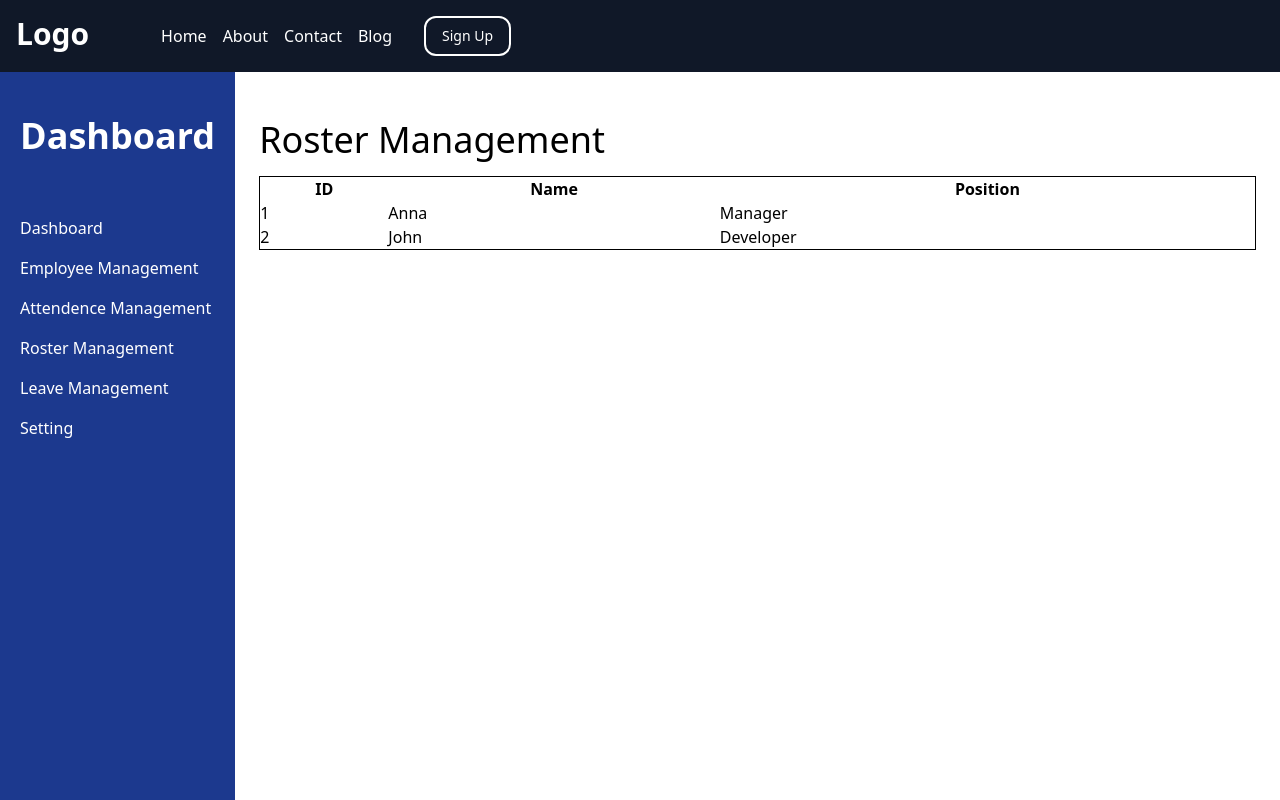
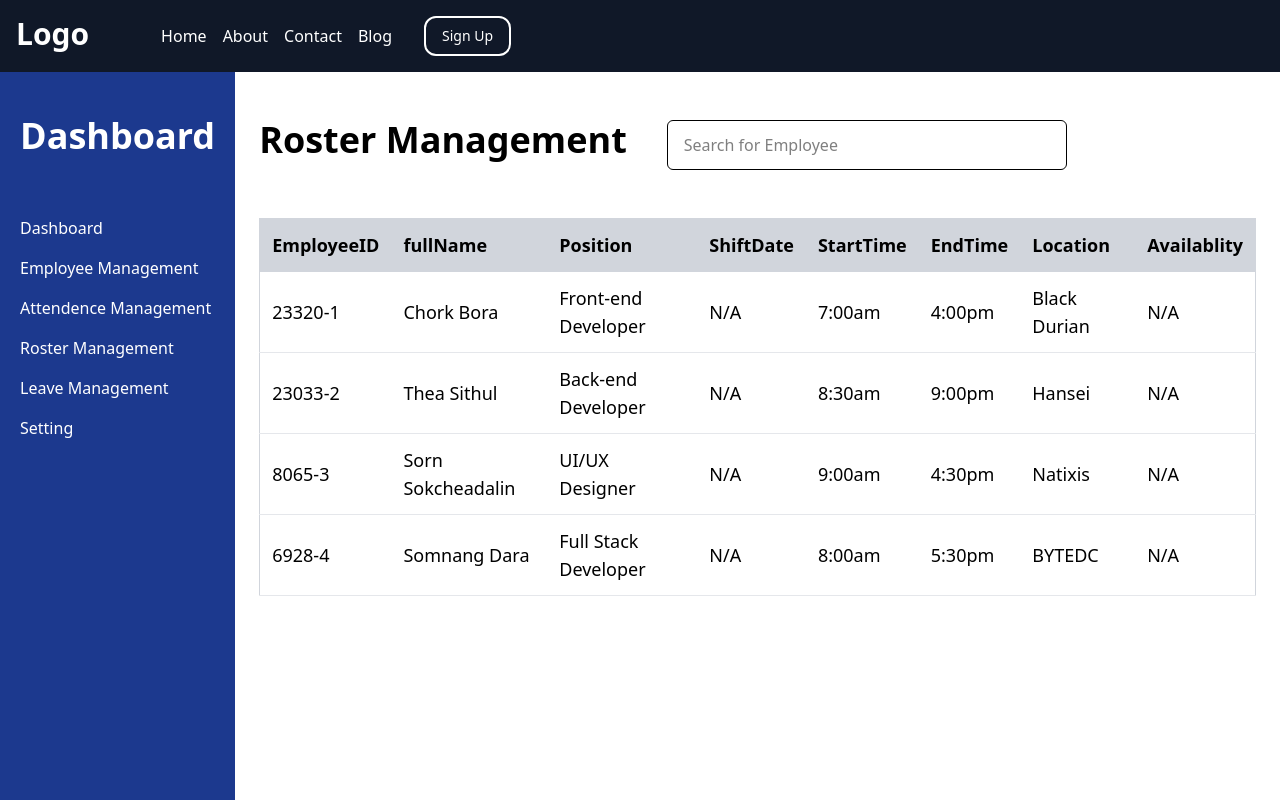
Before and after one commit to DaraCOOKED/HanSei-Electronics-fronted, a Nuxt app: page /roster-management in a window 1280 px wide. Shown: the top 800 px of the page. Built offline with nearby package versions, Linux system fonts and the light colour scheme.

Commit message:
feat/define props, dynamic searching, table

```diff
--- a/app/components/Appsidebar.vue
+++ b/app/components/AppSidebar.vue
@@ -28,8 +28,6 @@
                 <NuxtLink to="/setting">Setting</NuxtLink>
             </li>
 
-
-
         </ul>
     </div>
 </template>
--- /dev/null
+++ b/app/components/Roster.vue
@@ -0,0 +1,28 @@
+<script setup>
+
+defineProps({
+    id: String,
+    name: String,
+    position: String,
+    shifttime: Date,
+    starttime: Date,
+    endtime: Date,
+    location: String,
+
+});
+</script>
+
+
+<template>
+  <tbody>
+    <tr class="border-b border-gray-200 hover:bg-gray-50">
+      <td class="p-3">{{ id }}</td>
+      <td class="p-3">{{ name }}</td>
+      <td class="p-3">{{ position }}</td>
+      <td class="p-3">{{ shifttime }}</td>
+      <td class="p-3">{{ starttime }}</td>
+      <td class="p-3">{{ endtime }}</td>
+      <td class="p-3">{{ location }}</td>
+    </tr>
+  </tbody>
+</template>
--- a/app/pages/attendence-management.vue
+++ b/app/pages/attendence-management.vue
@@ -1,12 +1,12 @@
 <script setup>
-import Appsidebar from '~/components/Appsidebar.vue';
+import ApSsidebar from '~/components/AppSidebar.vue';
 </script>
 
 <template>
 
     <div class="flex">
 
-        <Appsidebar />
+        <AppSidebar />
         <div class="mt-6 p-6 w-full">
             <h2>Attendence Management</h2>
 
--- a/app/pages/dashboard.vue
+++ b/app/pages/dashboard.vue
@@ -1,11 +1,11 @@
 <script setup>
-import Appsidebar from '~/components/Appsidebar.vue';
+import AppSidebar from '~/components/AppSidebar.vue';
 </script>
 
 <template>
     <div class="flex">
 
-        <Appsidebar />
+        <AppSidebar />
         <div class="mt-6 p-6 w-full">
             <h2>Dashboard</h2>
 
--- a/app/pages/employee-management.vue
+++ b/app/pages/employee-management.vue
@@ -1,11 +1,11 @@
 <script setup>
-import Appsidebar from '~/components/Appsidebar.vue';
+import AppSidebar from '~/components/AppSidebar.vue';
 </script>
 
 <template>
     <div class="flex">
 
-        <Appsidebar />
+        <AppSidebar />
         <div class="mt-6 p-6 w-full">
             <h2>Employee Management</h2>
 
--- a/app/pages/leave-management.vue
+++ b/app/pages/leave-management.vue
@@ -1,11 +1,11 @@
 <script setup>
-import Appsidebar from '~/components/Appsidebar.vue';
+import AppSidebar from '~/components/AppSidebar.vue';
 </script>
 
 <template>
     <div class="flex">
 
-        <Appsidebar />
+        <AppSidebar />
         <div class="mt-6 p-6 w-full">
             <h2>Leave Management</h2>
 
--- a/app/pages/roster-management.vue
+++ b/app/pages/roster-management.vue
@@ -1,35 +1,110 @@
 <script setup>
-import Appsidebar from '~/components/Appsidebar.vue';
+import AppSidebar from '../components/AppSidebar.vue';
+
+function myFunction() {
+    var input, filter, table, tr, td, i, txtValue;
+    input = document.getElementById("myInput");
+    filter = input.value.toUpperCase();
+    table = document.getElementById("myTable");
+    tr = table.getElementsByTagName("tr");
+    // Start loop from index 1 to skip the header row (thead)
+    for (i = 1; i < tr.length; i++) {
+        td = tr[i].getElementsByTagName("td")[0];
+        if (td) {
+            txtValue = td.textContent || td.innerText;
+            if (txtValue.toUpperCase().indexOf(filter) > -1) {
+                tr[i].style.display = "";
+            } else {
+                tr[i].style.display = "none";
+            }
+        }
+    }
+}
 </script>
 
 <template>
     <div class="flex">
+        <!-- leftbar -->
+        <AppSidebar />
 
-        <Appsidebar />
-
+        <!-- rightbar -->
         <div class="mt-6 p-6 w-full">
 
-            <h1 class="text-4xl font-medium mb-4">Roster Management</h1>
 
-            <table class="w-full border">
-                <tr>
-                    <th>ID</th>
-                    <th>Name</th>
-                    <th>Position</th>
-                </tr>
+            <div class="flex gap-10">
+                <!-- The Tittle -->
+                <h1 class="text-4xl font-syne font-bold mb-4">Roster Management</h1>
 
-                <tr>
-                    <td>1</td>
-                    <td>Anna</td>
-                    <td>Manager</td>
-                </tr>
+                <!-- search  -->
+                <input type="text" id="myInput" onkeyup="myFunction()" placeholder="Search for Employee"
+                    title="Type in a name"
+                    class="w-100 p-3 pl-4 mb-4 text-base border border-black-300 rounded-md focus:outline-none focus:ring-2 focus:ring-blue-500">
 
-                <tr>
-                    <td>2</td>
-                    <td>John</td>
-                    <td>Developer</td>
-                </tr>
-            </table>
+            </div>
+
+            <!-- list Table -->
+            <div class="overflow-x-auto">
+                <table id="myTable" class="mt-8 min-w-full border-collapse border border-gray-300 text-lg">
+                    <!-- list field -->
+                    <thead>
+                        <tr class="bg-gray-300 border-b border-gray-300">
+                            <th class=" text-left p-3 font-semibold">EmployeeID</th>
+                            <th class=" text-left p-3 font-semibold">fullName</th>
+                            <th class=" text-left p-3 font-semibold">Position</th>
+                            <th class=" text-left p-3 font-semibold">ShiftDate</th>
+                            <th class=" text-left p-3 font-semibold">StartTime</th>
+                            <th class=" text-left p-3 font-semibold">EndTime</th>
+                            <th class=" text-left p-3 font-semibold">Location</th>
+                            <th class=" text-left p-3 font-semibold">Availablity</th>
+                        </tr>
+                    </thead>
+
+                    <!-- list employee -->
+                    <tbody>
+                        <tr class="border-b border-gray-200 hover:bg-gray-50">
+                            <td class="p-3">23320-1</td>
+                            <td class="p-3">Chork Bora</td>
+                            <td class="p-3">Front-end Developer</td>
+                            <td class="p-3">N/A</td>
+                            <td class="p-3">7:00am</td>
+                            <td class="p-3">4:00pm</td>
+                            <td class="p-3">Black Durian</td>
+                            <td class="p-3">N/A</td>
+                        </tr>
+                        <tr class="border-b border-gray-200 hover:bg-gray-50">
+                            <td class="p-3">23033-2</td>
+                            <td class="p-3">Thea Sithul</td>
+                            <td class="p-3">Back-end Developer</td>
+                            <td class="p-3">N/A</td>
+                            <td class="p-3">8:30am</td>
+                            <td class="p-3">9:00pm</td>
+                            <td class="p-3">Hansei</td>
+                            <td class="p-3">N/A</td>
+                        </tr>
+                        <tr class="border-b border-gray-200 hover:bg-gray-50">
+                            <td class="p-3">8065-3</td>
+                            <td class="p-3">Sorn Sokcheadalin</td>
+                            <td class="p-3">UI/UX Designer</td>
+                            <td class="p-3">N/A</td>
+                            <td class="p-3">9:00am</td>
+                            <td class="p-3">4:30pm</td>
+                            <td class="p-3">Natixis</td>
+                            <td class="p-3">N/A</td>
+                        </tr>
+                        <tr class="border-b border-gray-200 hover:bg-gray-50">
+                            <td class="p-3">6928-4</td>
+                            <td class="p-3">Somnang Dara</td>
+                            <td class="p-3">Full Stack Developer</td>
+                            <td class="p-3">N/A</td>
+                            <td class="p-3">8:00am</td>
+                            <td class="p-3">5:30pm</td>
+                            <td class="p-3">BYTEDC</td>
+                            <td class="p-3">N/A</td>
+                        </tr>
+                    </tbody>
+                </table>
+            </div>
+
 
         </div>
 
--- a/app/pages/setting.vue
+++ b/app/pages/setting.vue
@@ -1,11 +1,11 @@
 <script setup>
-import Appsidebar from '~/components/Appsidebar.vue';
+import AppSidebar from '~/components/AppSidebar.vue';
 </script>
 
 <template>
     <div class="flex">
 
-        <Appsidebar />
+        <AppSidebar />
         <div class="mt-6 p-6 w-full">
             <h2>setting</h2>
 
```
